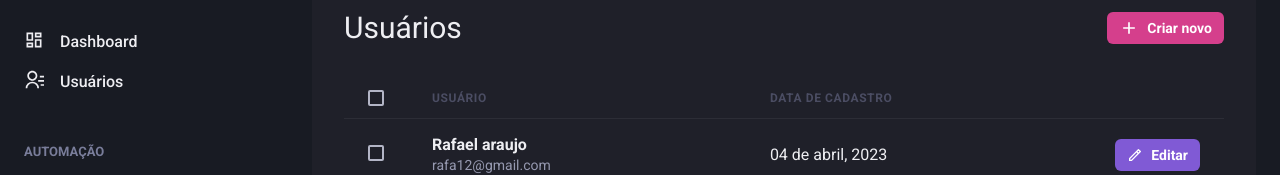
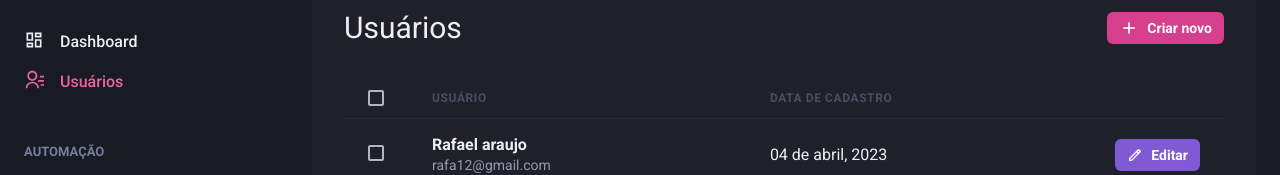
Before and after one commit to rafa543/dashgo, a Next.js app: page /users in a window 1280 px wide. Shown: the part 142-317 px from the top of the page. Built offline with nearby package versions, Linux system fonts and the light colour scheme.

Commit message:
Sinalizando link ativo

```diff
--- /dev/null
+++ b/src/components/ActiveLink.tsx
@@ -0,0 +1,29 @@
+import Link, { LinkProps } from "next/link";
+import { useRouter } from "next/router";
+import { ReactElement, cloneElement } from "react";
+
+interface ActiveLinkProps extends LinkProps{
+    children: ReactElement;
+    shouldMatchExactHref?: boolean;
+}
+
+export function ActiveLink({children, shouldMatchExactHref = false, ...rest}: ActiveLinkProps) {
+    const {asPath} = useRouter()
+    let isActive = false;
+
+    if(shouldMatchExactHref && (asPath === rest.href || asPath === rest.as)){
+        isActive = true
+    }
+
+    if(!shouldMatchExactHref && (asPath.startsWith(String(rest.href))  || asPath.startsWith(String(rest.as)))) {
+        isActive = true
+    }
+
+    return (
+        <Link {...rest}>
+            {cloneElement(children, {
+                color: isActive ? "pink.400" : "gray.50"
+            })}
+        </Link>
+    )
+}
--- a/src/components/Sidebar/NavLink.tsx
+++ b/src/components/Sidebar/NavLink.tsx
@@ -1,6 +1,6 @@
 import { Icon, Link as ShakraLink, LinkProps as ChakraLinkProps, Text } from "@chakra-ui/react";
 import { ElementType } from 'react'
-import Link from 'next/link'
+import { ActiveLink } from "../ActiveLink";
 
 interface NavLinkProps extends ChakraLinkProps {
     icon: ElementType;
@@ -10,11 +10,11 @@ interface NavLinkProps extends ChakraLinkProps {
 
 export function NavLink({ icon, children, href, ...rest }: NavLinkProps) {
     return (
-        <Link href={href} passHref>
+        <ActiveLink href={href} passHref>
             <ShakraLink display="flex" alignContent="center" {...rest}>
                 <Icon as={icon} fontSize="20" />
                 <Text ml="4" fontWeight="medium">{children}</Text>
             </ShakraLink>
-        </Link>
+        </ActiveLink>
     )
 }
```
